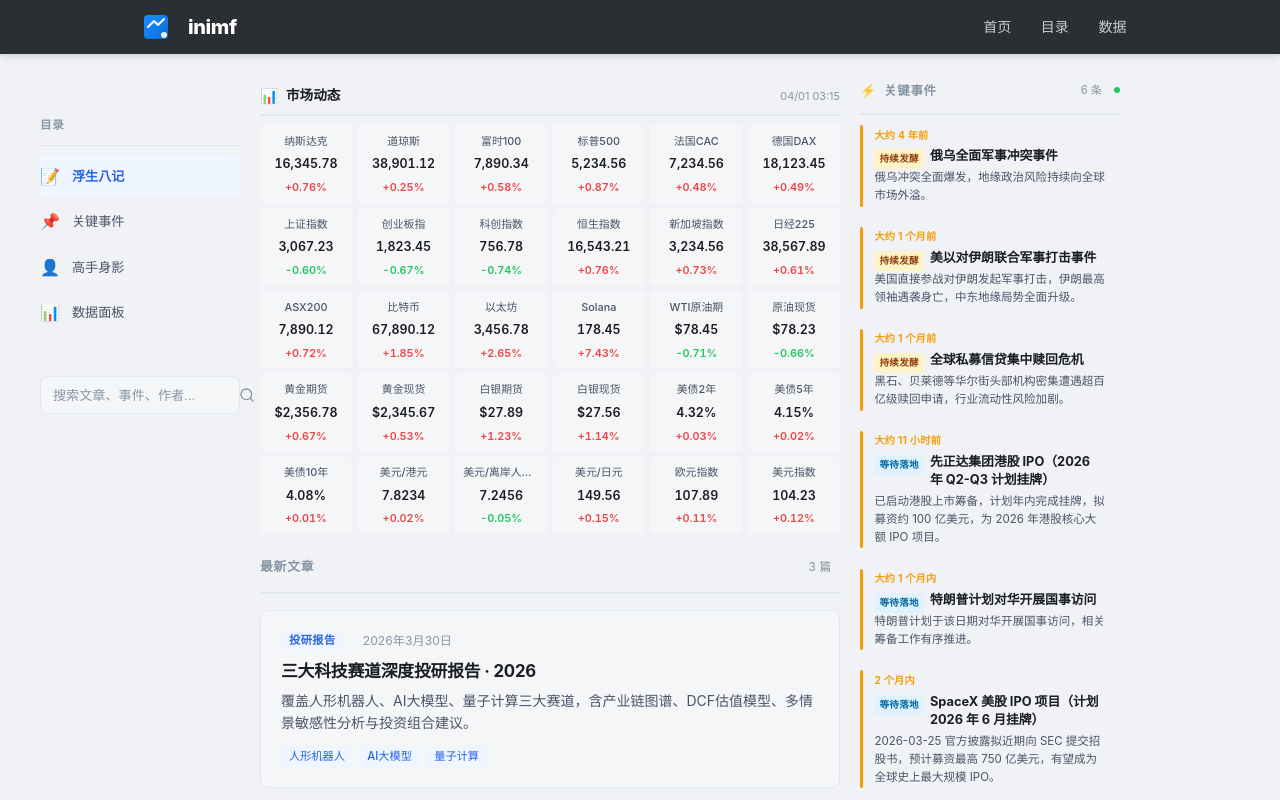
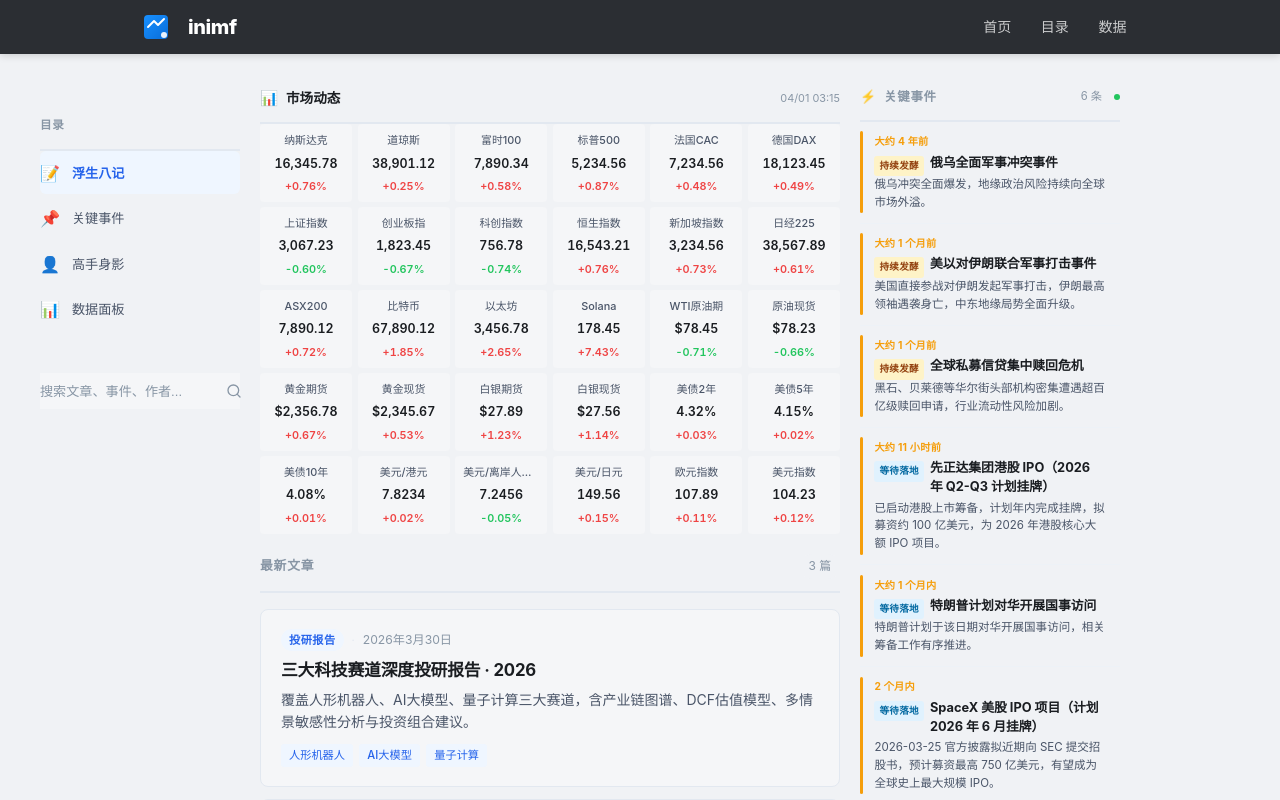
Before and after one commit to web1286/inimf-blog, a Next.js app: page / in a window 1280 px wide. Shown: the top 800 px of the page. Built offline with nearby package versions, Linux system fonts and the light colour scheme.

Commit message:
统一横线对齐-左侧目录/中间ticker/右侧关键事件2px横线对齐,搜索栏去除边框圆角融入整体

```diff
--- a/styles/globals.css
+++ b/styles/globals.css
@@ -221,7 +221,7 @@ a {
   display: flex;
   align-items: center;
   gap: 0.5rem;
-  padding: 0.1rem 0 0.75rem;
+  padding: 0.5rem 0 0.75rem;
   border-bottom: 2px solid var(--color-border);
   margin-bottom: 0;
 }
@@ -2304,9 +2304,9 @@ a {
   display: flex;
   align-items: center;
   gap: 0.5rem;
-  padding: 0.35rem 0;
+  padding: 0.5rem 0 0.75rem;
   border-bottom: 2px solid var(--color-border);
-  margin-bottom: 0.6rem;
+  margin-bottom: 0;
 }
 
 .ticker-icon {
@@ -2403,9 +2403,9 @@ a {
 }
 
 .sidebar-nav-header {
-  padding: 0.5rem 0;
-  margin-bottom: 0.5rem;
-  border-bottom: 1px solid var(--color-border);
+  padding: 0.5rem 0 0.75rem;
+  margin-bottom: 0;
+  border-bottom: 2px solid var(--color-border);
 }
 
 .sidebar-nav-title {
@@ -2462,16 +2462,13 @@ a {
   align-items: center;
   gap: 0.5rem;
   background: var(--color-surface-gray);
-  border: 1px solid var(--color-border);
-  border-radius: 8px;
-  padding: 0.5rem 0.75rem;
-  margin-bottom: 1.5rem;
-  transition: border-color 0.15s, box-shadow 0.15s;
+  padding: 0.5rem 0;
+  margin-bottom: 0;
+  transition: background 0.15s;
 }
 
 .search-box:focus-within {
-  border-color: var(--color-accent);
-  box-shadow: 0 0 0 3px rgba(37, 99, 235, 0.1);
+  background: var(--color-surface-hover);
 }
 
 .search-input {
```
